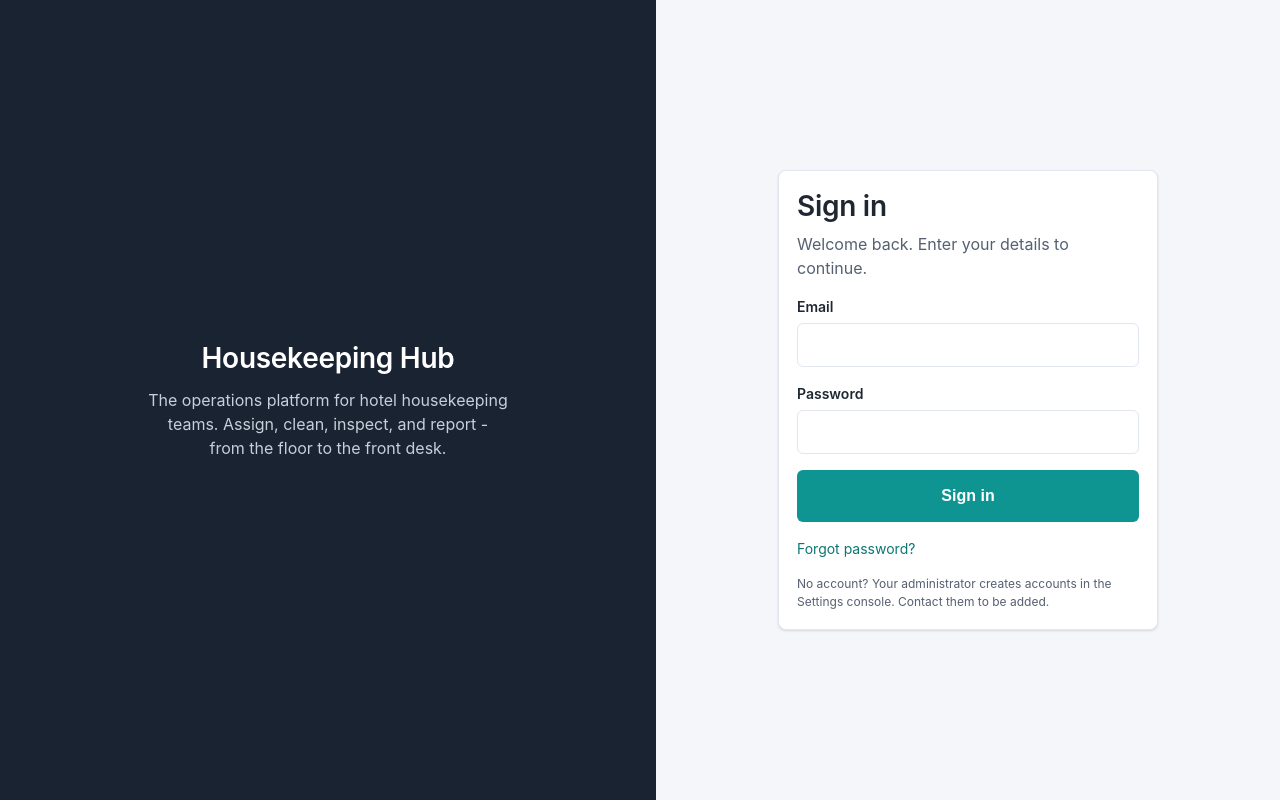
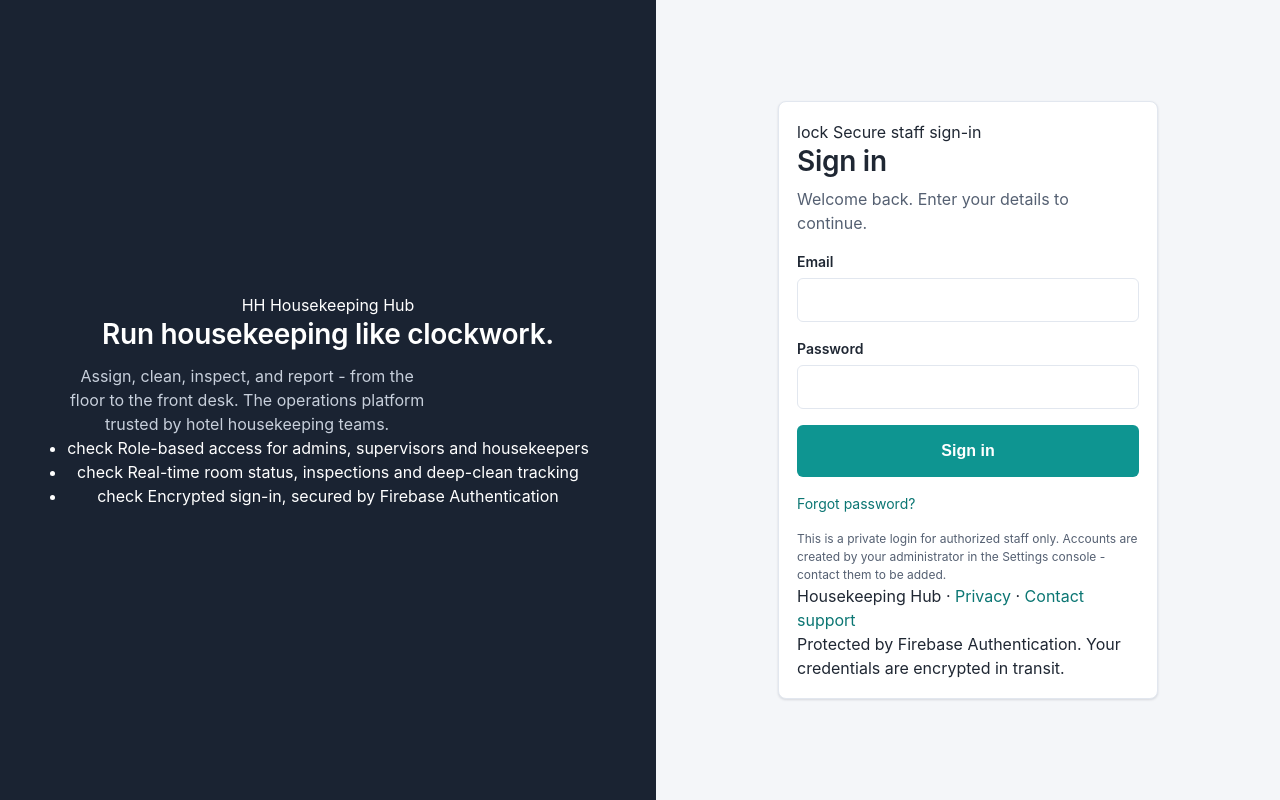
Before and after one commit to michaelseymour132-hue/housekeeping-app, a website: page index.html in a window 1280 px wide. Drawn offline with Linux system fonts and the light colour scheme; no server answers.

Commit message:
Upgrade login page: premium brand panel + trust signals

```diff
--- a/index.html
+++ b/index.html
@@ -4,6 +4,8 @@
 <meta charset="UTF-8">
 <meta name="viewport" content="width=device-width, initial-scale=1.0">
 <title>Sign in - Housekeeping Hub</title>
+<meta name="description" content="Housekeeping Hub - the private staff operations platform for hotel housekeeping teams. Authorized staff sign-in only.">
+<meta name="robots" content="noindex">
 <link rel="stylesheet" href="css/style.css">
 <script src="https://www.gstatic.com/firebasejs/10.12.2/firebase-app-compat.js"></script>
 <script src="https://www.gstatic.com/firebasejs/10.12.2/firebase-auth-compat.js"></script>
@@ -13,13 +15,23 @@
 <body>
 <div class="auth-wrap">
 <div class="auth-brand">
-<div>
-<h1>Housekeeping Hub</h1>
-<p>The operations platform for hotel housekeeping teams. Assign, clean, inspect, and report - from the floor to the front desk.</p>
+<div class="auth-brand-inner">
+<div class="auth-logo">
+<span class="auth-logo-mark">HH</span>
+<span class="auth-logo-text">Housekeeping Hub</span>
+</div>
+<h1>Run housekeeping like clockwork.</h1>
+<p>Assign, clean, inspect, and report - from the floor to the front desk. The operations platform trusted by hotel housekeeping teams.</p>
+<ul class="auth-points">
+<li><span class="auth-tick">check</span> Role-based access for admins, supervisors and housekeepers</li>
+<li><span class="auth-tick">check</span> Real-time room status, inspections and deep-clean tracking</li>
+<li><span class="auth-tick">check</span> Encrypted sign-in, secured by Firebase Authentication</li>
+</ul>
 </div>
 </div>
 <div class="auth-form">
 <div class="auth-card card">
+<div class="auth-secure"><span class="auth-lock">lock</span> Secure staff sign-in</div>
 <h1 class="mb8">Sign in</h1>
 <p class="muted mb16">Welcome back. Enter your details to continue.</p>
 <form id="login-form">
@@ -34,7 +46,15 @@
 <button type="submit" id="login-btn" class="btn btn-accent btn-block btn-lg">Sign in</button>
 </form>
 <p class="small mt16"><a href="#" id="forgot">Forgot password?</a></p>
-<p class="tiny muted mt16">No account? Your administrator creates accounts in the Settings console. Contact them to be added.</p>
+<p class="tiny muted mt16">This is a private login for authorized staff only. Accounts are created by your administrator in the Settings console - contact them to be added.</p>
+<div class="auth-foot">
+<span class="auth-foot-brand">Housekeeping Hub</span>
+<span class="auth-foot-sep">&middot;</span>
+<a href="privacy.html">Privacy</a>
+<span class="auth-foot-sep">&middot;</span>
+<a href="mailto:support@housekeepinghub.app">Contact support</a>
+<div class="auth-foot-note">Protected by Firebase Authentication. Your credentials are encrypted in transit.</div>
+</div>
 </div>
 </div>
 </div>
@@ -44,7 +64,6 @@
 <script>
 (function () {
   var redirecting = false;
-  // If already signed in, route based on whether a profile exists yet.
   auth.onAuthStateChanged(function (user) {
     if (!user || redirecting) { return; }
     HK.loadProfile(user).then(function (ok) {
@@ -52,8 +71,6 @@
         redirecting = true;
         window.location.href = HK.homeForRole(HK.state.profile.role);
       } else {
-        // Signed in but no profile yet - first run. Send to the setup wizard
-        // instead of signing out, so the admin can create the org and profile.
         redirecting = true;
         window.location.href = "onboarding.html";
       }
@@ -70,7 +87,6 @@
     if (!email || !pass) { HK.toast("Enter your email and password.", "error"); return; }
     btn.disabled = true; btn.textContent = "Signing in...";
     auth.signInWithEmailAndPassword(email, pass).then(function () {
-      // onAuthStateChanged handles the redirect.
     }).catch(function (err) {
       btn.disabled = false; btn.textContent = "Sign in";
       var msg = "Could not sign in.";
```
